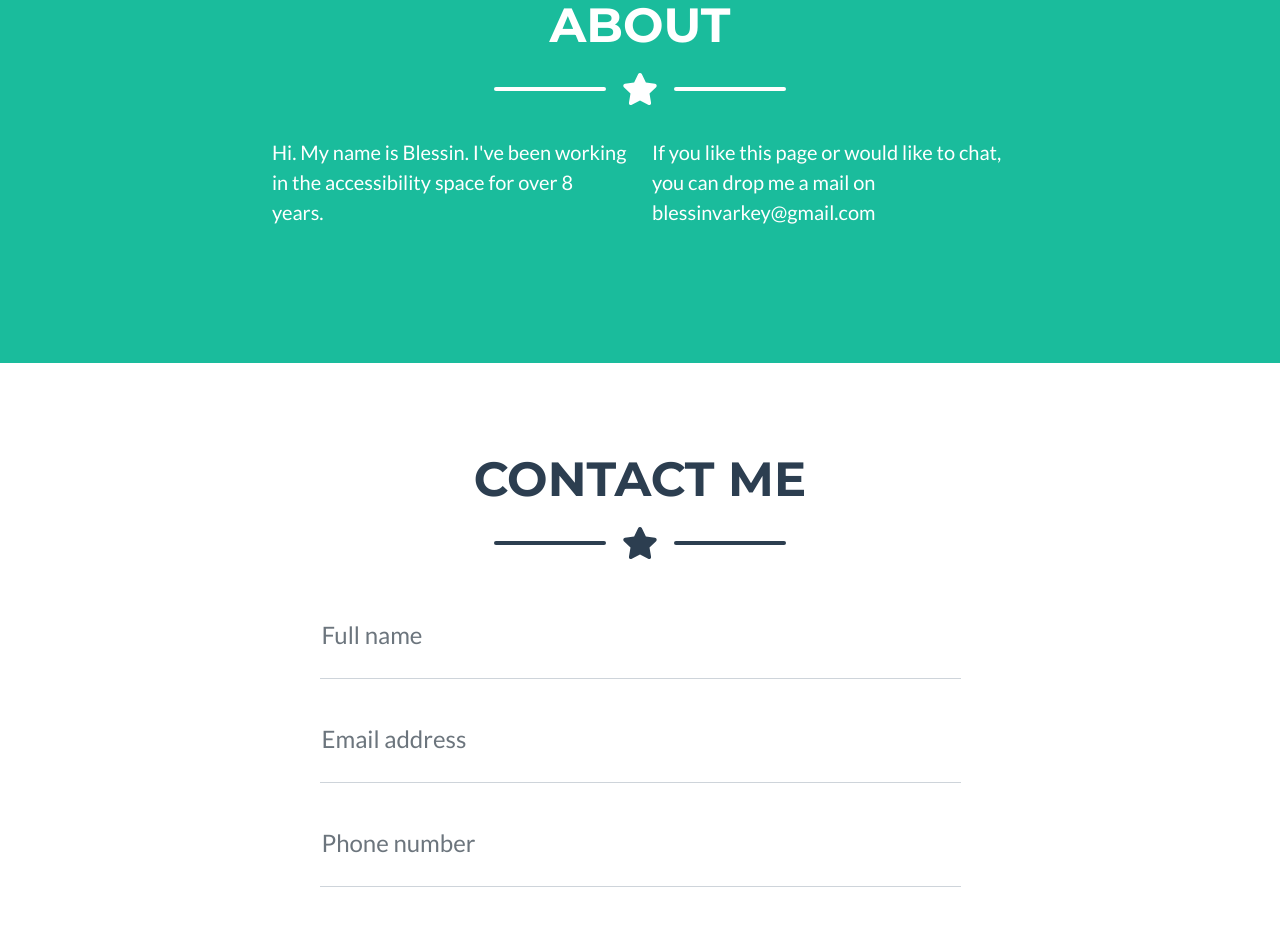
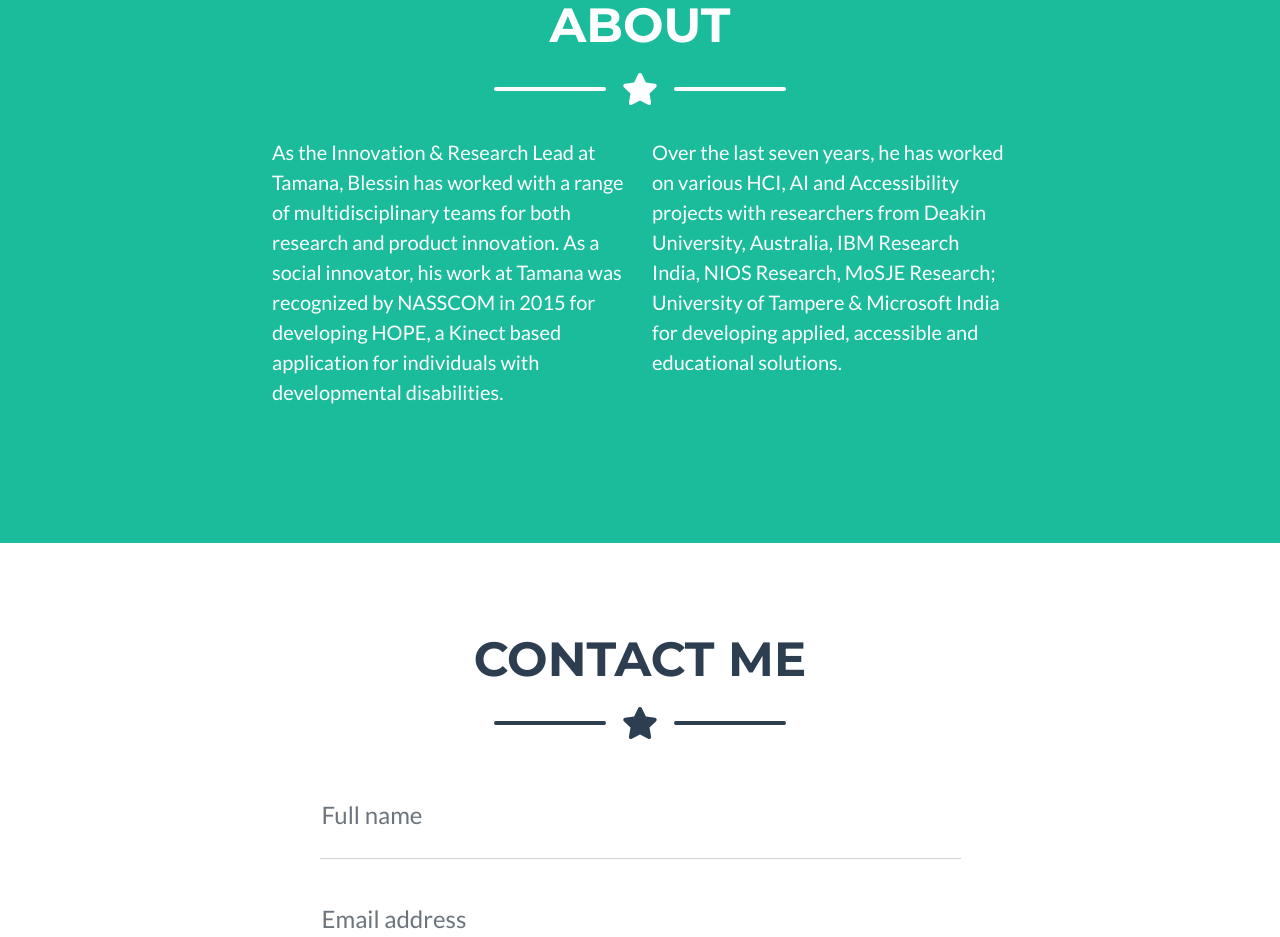
Before and after one commit to blessinvarkey/ux-portfolio, a plain HTML site: page index.html in a window 1280 px wide. Shown: the part 1780-2717 px from the top of the page. Drawn offline with nearby package versions, Linux system fonts and the light colour scheme.

Commit message:
Update index.html

```diff
--- a/index.html
+++ b/index.html
@@ -134,8 +134,8 @@
                 </div>
                 <!-- About Section Content-->
                 <div class="row">
-                    <div class="col-lg-4 ms-auto"><p class="lead">Hi. My name is Blessin. I've been working in the accessibility space for over 8 years. </p></div>
-                 <div class="col-lg-4 me-auto"> <p class="lead">If you like this page or would like to chat, you can drop me a mail on blessinvarkey@gmail.com </p></div>
+                    <div class="col-lg-4 ms-auto"><p class="lead">As the Innovation & Research Lead at Tamana, Blessin has worked with a range of multidisciplinary teams for both research and product innovation. As a social innovator, his work at Tamana was recognized by NASSCOM in 2015 for developing HOPE, a Kinect based application for individuals with developmental disabilities. </p></div>
+                 <div class="col-lg-4 me-auto"> <p class="lead">Over the last seven years, he has worked on various HCI, AI and Accessibility projects with researchers from Deakin University, Australia, IBM Research India, NIOS Research, MoSJE Research; University of Tampere & Microsoft India for developing applied, accessible and educational solutions.  </p></div>
                 </div>
                 <!-- About Section Button-->
                 <div class="text-center mt-4">
```
